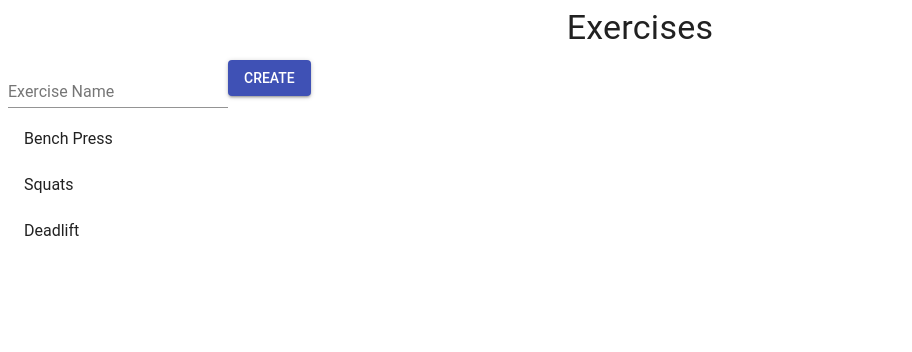
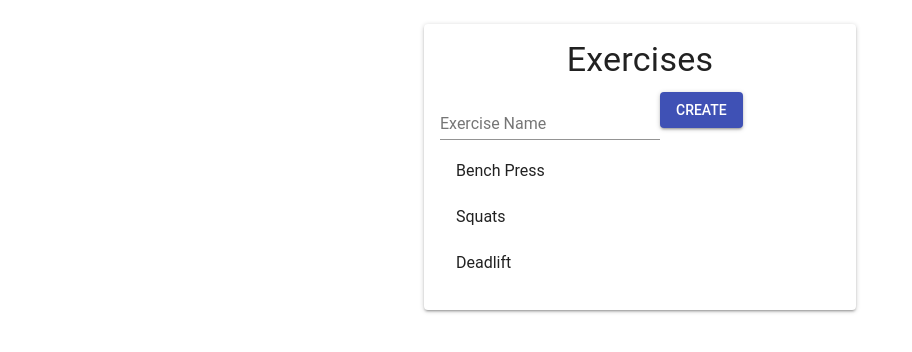
Before and after one commit to bhadreshdesai/react-material-ui, a React (Create React App) app: page / in a window 1280 px wide. Shown: the top 352 px of the page, without its empty margins (0-912 px from the left). Built offline with nearby package versions, Linux system fonts and the light colour scheme.

Commit message:
6. Add Paper and styling

```diff
--- a/package.json
+++ b/package.json
@@ -6,6 +6,7 @@
   "main": "src/index.js",
   "dependencies": {
     "@material-ui/core": "3.9.2",
+    "@material-ui/styles": "3.0.0-alpha.10",
     "react": "16.8.0",
     "react-dom": "16.8.0",
     "react-scripts": "2.0.3"
--- a/src/App.js
+++ b/src/App.js
@@ -4,11 +4,23 @@ import {
   List,
   ListItem,
   ListItemText,
+  Paper,
   TextField,
   Typography
 } from "@material-ui/core";
+import { withStyles } from "@material-ui/styles";
 
-export default class App extends React.Component {
+const unit = 8;
+
+const styles = {
+  root: {
+    margin: `${unit * 3}px auto`,
+    padding: unit * 2,
+    maxWidth: 400
+  }
+};
+
+class App extends React.Component {
   constructor() {
     super();
     this.state = {
@@ -39,7 +51,7 @@ export default class App extends React.Component {
 
   render() {
     return (
-      <div>
+      <Paper className={this.props.classes.root}>
         <Typography variant="h4" align="center" gutterBottom={true}>
           Exercises
         </Typography>
@@ -61,7 +73,9 @@ export default class App extends React.Component {
             </ListItem>
           ))}
         </List>
-      </div>
+      </Paper>
     );
   }
 }
+
+export default withStyles(styles)(App);
```
